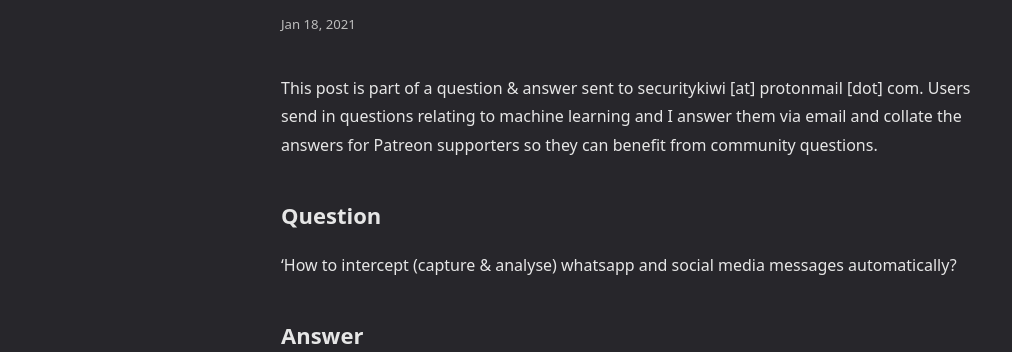
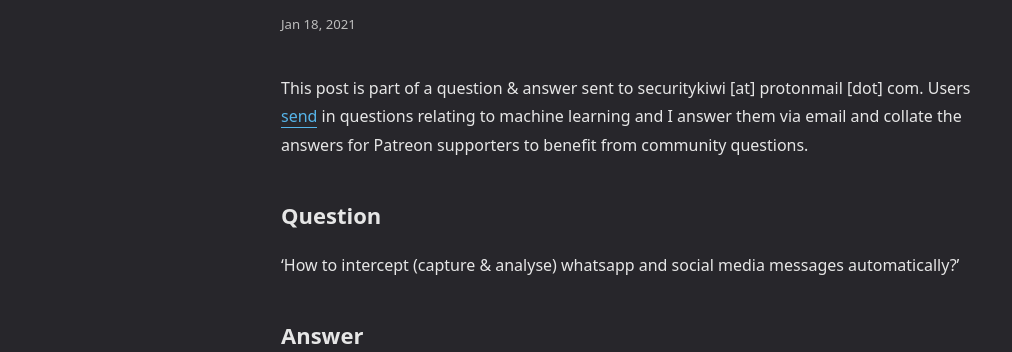
Before and after one commit to securitykiwi/securitykiwi.github.io, a Jekyll site: the page built from _posts/2021-01-18-intercept-and-analyse-whatsapp-and-social-media.md, in a window 1280 px wide and 900 px high. Shown: the part 320-672 px from the top of the window, without its empty margins (9-1021 px from the left). Built offline with Jekyll 4.4.1, drawn with Linux system fonts in a browser that asks for light colours; nearby versions of some CDN libraries.

Commit message:
typo fix

```diff
--- a/_posts/2021-01-18-intercept-and-analyse-whatsapp-and-social-media.md
+++ b/_posts/2021-01-18-intercept-and-analyse-whatsapp-and-social-media.md
@@ -4,11 +4,11 @@ author: Kris
 categories: [Q&A, OSINT]
 ---
 
-This post is part of a question & answer sent to securitykiwi [at] protonmail [dot] com. Users send in questions relating to machine learning and I answer them via email and collate the answers for Patreon supporters so they can benefit from community questions.
+This post is part of a question & answer sent to securitykiwi [at] protonmail [dot] com. Users <a href="/contact" target="_blank">send</a> in questions relating to machine learning and I answer them via email and collate the answers for Patreon supporters to benefit from community questions.
 
 ### Question
 
-'How to intercept (capture & analyse) whatsapp and social media messages automatically?
+'How to intercept (capture & analyse) whatsapp and social media messages automatically?'
 
 ### Answer
 
```
